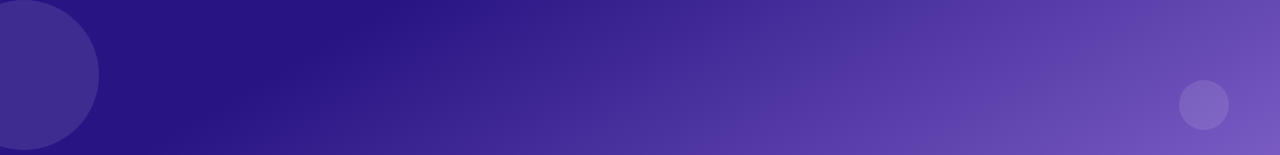
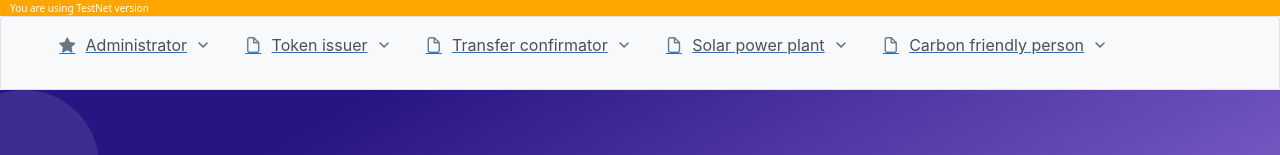
Before and after one commit to scholtz/bcr-web, a Vue app: page / in a window 1280 px wide. Shown: the top 155 px of the page. Built offline with nearby package versions, Linux system fonts and the light colour scheme.

Commit message:
add navbar

```diff
--- /dev/null
+++ b/src/components/Navbar.vue
@@ -0,0 +1,85 @@
+<template>
+  <Menubar :model="menuItems" />
+</template>
+<script>
+export default {
+  data() {
+    return {
+      menuItems: [
+        {
+          label: "Administrator",
+          icon: "pi pi-fw pi-star",
+          items: [
+            {
+              label: "User management",
+              icon: "pi pi-fw pi-user",
+            },
+            {
+              label: "Role management",
+              icon: "pi pi-fw pi-user",
+            },
+          ],
+        },
+        {
+          label: "Token issuer",
+          icon: "pi pi-fw pi-file",
+          items: [
+            {
+              label: "KYC verification queue",
+              icon: "pi pi-fw pi-user",
+            },
+            {
+              label: "Token requests queue",
+              icon: "pi pi-fw pi-user",
+            },
+            {
+              label: "Transfer requests queue",
+              icon: "pi pi-fw pi-user",
+            },
+          ],
+        },
+        {
+          label: "Transfer confirmator",
+          icon: "pi pi-fw pi-file",
+          items: [
+            {
+              label: "Transfer requests queue",
+              icon: "pi pi-fw pi-user",
+            },
+          ],
+        },
+        {
+          label: "Solar power plant",
+          icon: "pi pi-fw pi-file",
+          items: [
+            {
+              label: "Registration",
+              icon: "pi pi-fw pi-user",
+            },
+            {
+              label: "Request green certificates",
+              icon: "pi pi-fw pi-user",
+            },
+          ],
+        },
+        {
+          label: "Carbon friendly person",
+          icon: "pi pi-fw pi-file",
+          items: [
+            {
+              label: "Registration",
+              icon: "pi pi-fw pi-user",
+            },
+            {
+              label: "Request carbon neutrality certificate",
+              icon: "pi pi-fw pi-user",
+            },
+          ],
+        },
+      ],
+    };
+  },
+};
+</script>
+<style>
+</style>
--- /dev/null
+++ b/src/layouts/Public.vue
@@ -0,0 +1,64 @@
+<template>
+  <div class="d-flex flex-column h-100">
+    <div class="version">
+      <a href="https://docs.blockchaincarbonregistry.com" target="_blank">
+        You are using TestNet version
+      </a>
+    </div>
+    <slot name="header">
+      <Navbar />
+    </slot>
+    <Toast />
+    <div class="d-flex flex-column flex-grow-1">
+      <slot></slot>
+    </div>
+    <slot name="footer">
+      <Footer />
+    </slot>
+  </div>
+</template>
+
+<script>
+import Toast from "primevue/toast";
+import Navbar from "../components/Navbar.vue";
+import { mapActions } from "vuex";
+export default {
+  components: {
+    Navbar,
+    Toast,
+  },
+  created() {
+    this.setVM({ _vm: this });
+  },
+  mounted() {
+    this.setVM({ _vm: this });
+  },
+  methods: {
+    ...mapActions({
+      setVM: "toast/setVM",
+    }),
+  },
+};
+</script>
+<style scoped>
+.version {
+  min-height: 16px;
+  line-height: 12px;
+  background: orange;
+  color: white;
+  margin: 0;
+  width: 100%;
+  overflow: hidden;
+}
+.version a {
+  margin: 0;
+  padding: 1px 10px;
+  font-size: 10px;
+  line-height: 10px;
+  background: orange;
+  color: white;
+  white-space: nowrap;
+  text-decoration: none;
+  max-width: 100%;
+}
+</style>
--- a/src/main.js
+++ b/src/main.js
@@ -31,6 +31,8 @@ import MultiSelect from "primevue/multiselect";
 import Dropdown from "primevue/dropdown";
 import Galleria from "primevue/galleria";
 import Badge from "primevue/badge";
+import Menubar from "primevue/menubar";
+
 import "primevue/resources/themes/saga-blue/theme.css";
 
 import "primevue/resources/primevue.min.css";
@@ -54,6 +56,7 @@ myApp.component("Dropdown", Dropdown);
 myApp.component("Galleria", Galleria);
 myApp.component("Badge", Badge);
 myApp.component("MultiSelect", MultiSelect);
+myApp.component("Menubar", Menubar);
 myApp.directive("badge", BadgeDirective);
 
 myApp.config.globalProperties.$filters = {
--- a/src/pages/Home.vue
+++ b/src/pages/Home.vue
@@ -1,4 +1,5 @@
 <template>
+  <PublicLayout>
     <div class="section section-hero section-shaped d-flex flex-column h-100">
       <div class="shape shape-style-1 shape-primary">
         <span class="span-150"></span>
@@ -81,10 +82,16 @@
         </svg>
       </div>
     </div>
+  </PublicLayout>
 </template>
 
 <script>
-export default {};
+import PublicLayout from "../layouts/Public.vue";
+export default {
+  components: {
+    PublicLayout,
+  },
+};
 </script>
 <style scoped>
 @media (min-width: 768px) {
```
Lines whose indentation alone changed are shown as unchanged.
